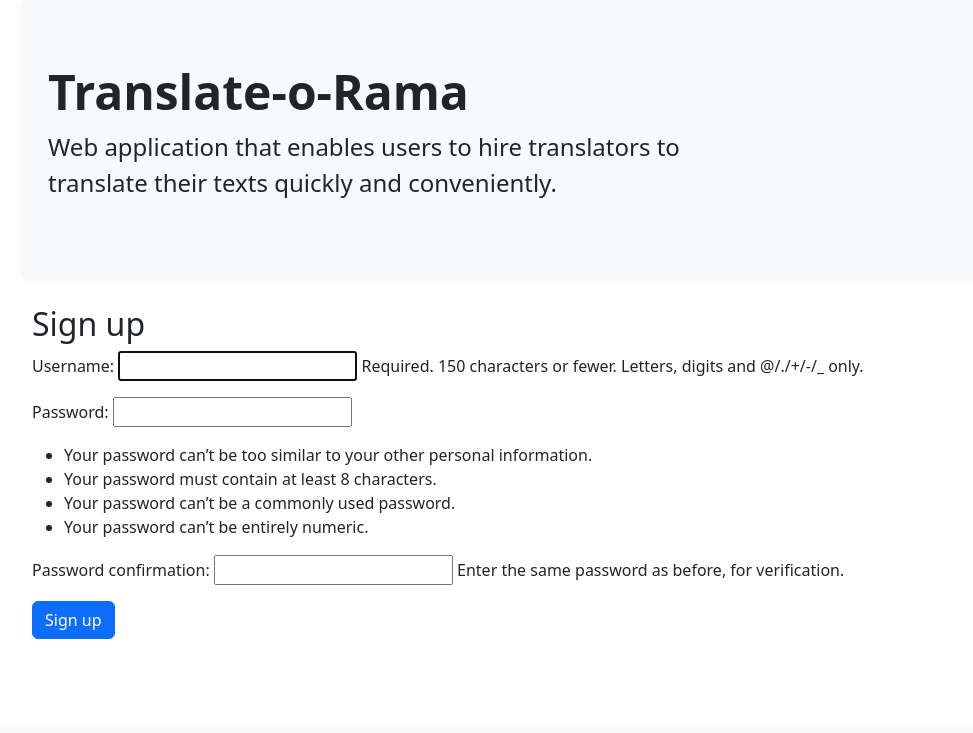
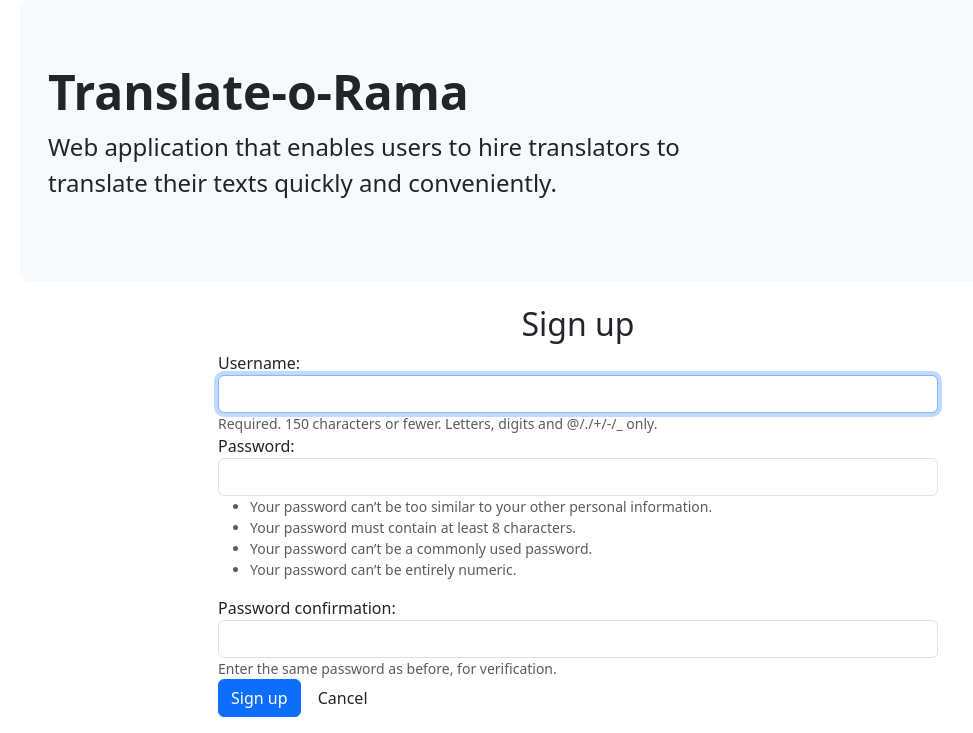
Before and after one commit to lukakuterovac/translate-o-rama, a Django app: page /accounts/sign-up in a window 1280 px wide. Shown: the part 73-806 px from the top of the page, without its empty margins (62-1035 px from the left). Before the commit the page ends 712 px from the top, so only its background shows below. Run offline with Django 4.2, Linux system fonts and the light colour scheme; some libraries are stand-ins or nearby versions.

Commit message:
Add django-widget-tweaks and move form to includes

```diff
--- /dev/null
+++ b/translationsite/app/templates/includes/bs4_form.html
@@ -0,0 +1,31 @@
+{% load widget_tweaks %}
+
+{% for hidden_field in form.hidden_fields %}
+  {{ hidden_field }}
+{% endfor %}
+
+{% for field in form.visible_fields %}
+  <div class="row form-group">
+    <div class="col-md-8 cointrols mx-auto">
+      {{ field.label_tag }}
+
+      {% if form.is_bound %}
+        {% if field.errors %}
+          {% render_field field class="form-control is-invalid" %}
+          {% for error in field.errors %}
+            <div class="invalid-feedback">
+              {{ error }}
+            </div>
+          {% endfor %}
+        {% else %}
+          {% render_field field class="form-control is-valid" %}
+        {% endif %}
+      {% else %}
+        {% render_field field class="form-control" %}
+      {% endif %}
+      {% if field.help_text %}
+        <small class="form-text text-muted">{{ field.help_text }}</small>
+      {% endif %}
+    </div>
+  </div>
+{% endfor %}
--- a/translationsite/app/templates/registration/signup.html
+++ b/translationsite/app/templates/registration/signup.html
@@ -1,14 +1,23 @@
 {% extends 'app/base.html' %}
+
 {% block content %}
 <div class="container">
   <div class="row">
-    <div class="row">
-      <h2>Sign up</h2>
+    <div class="col-md-12">
+      <h2 class="text-center">Sign up</h2>
     </div>
     <form method="post" accept-charset="utf-8">
       {% csrf_token %}
-      {{ form.as_p }}
-      <input type="submit" value="Sign up" class="btn btn-primary">
+
+      {% include 'includes/bs4_form.html' with form=form %}
+
+      <div class="row">
+        <div class="col-md-8 mx-auto">
+          <input type="submit" value="Sign up" class="btn btn-primary">
+          <a href="{% url 'home_path' %}" class="btn btn-default">Cancel</a>
+        </div>
+      </div>
+
     </form>
   </div>
 </div>
--- a/translationsite/translationsite/settings.py
+++ b/translationsite/translationsite/settings.py
@@ -39,6 +39,7 @@ INSTALLED_APPS = [
     "django.contrib.staticfiles",
     "app.apps.AppConfig",
     "accounts.apps.AccountsConfig",
+    "widget_tweaks",
 ]
 
 MIDDLEWARE = [
```
